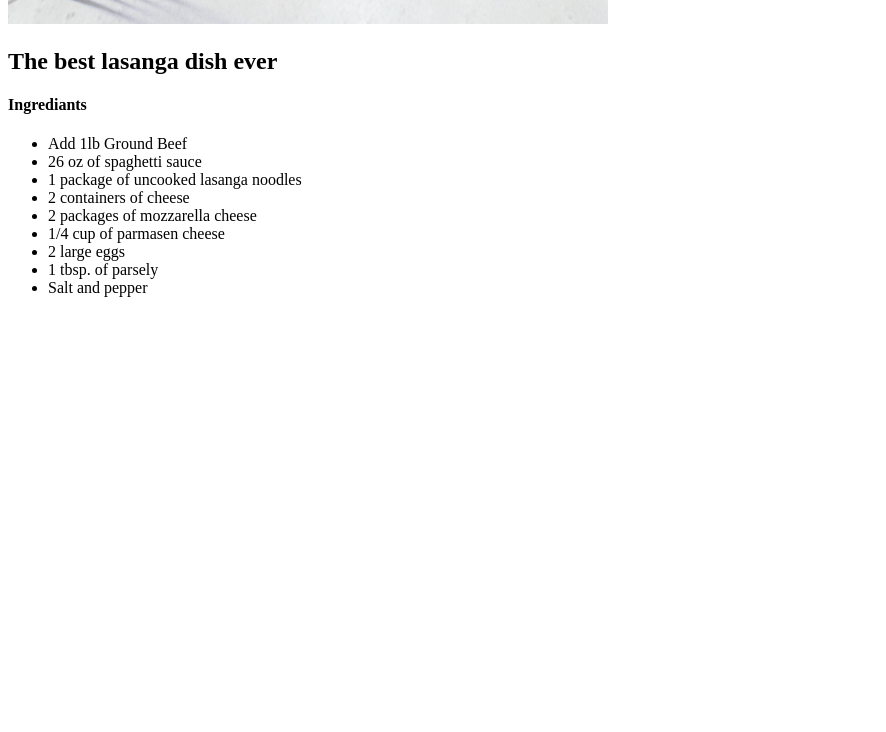
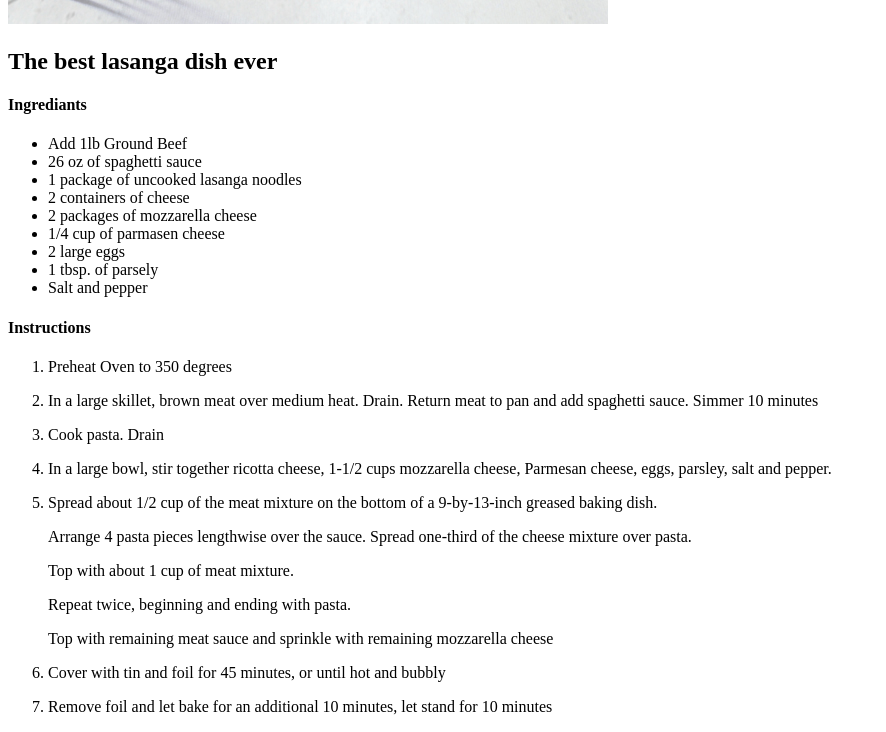
Before and after one commit to StunnaDawg/odin-recipes, a plain HTML site: page recipes/lasanga.html in a window 1280 px wide. Shown: the part 456-1188 px from the top of the page, without its empty margins (0-886 px from the left). Before the commit the page ends 800 px from the top, so only its background shows below. Drawn offline with Linux system fonts and the light colour scheme.

Commit message:
steps list spaced

```diff
--- a/recipes/lasanga.html
+++ b/recipes/lasanga.html
@@ -22,6 +22,27 @@
             <li>Salt and pepper</li>
         </ul>
 
+        <h4>Instructions</h4>
+        <ol>
+            <li>Preheat Oven to 350 degrees</li>
+            <p> </p>
+            <li>In a large skillet, brown meat over medium heat. Drain. Return meat to pan and add spaghetti sauce. Simmer 10 minutes</li>
+            <p> </p>
+            <li>Cook pasta. Drain</li>
+            <p> </p>
+            <li>In a large bowl, stir together ricotta cheese, 1-1/2 cups mozzarella cheese, Parmesan cheese, eggs, parsley, salt and pepper.</li>
+            <p> </p>
+            <li>Spread about 1/2 cup of the meat mixture on the bottom of a 9-by-13-inch greased baking dish.
+                <p>Arrange 4 pasta pieces lengthwise over the sauce. Spread one-third of the cheese mixture over pasta.</p>
+                <p>Top with about 1 cup of meat mixture.</p>
+                <p>Repeat twice, beginning and ending with pasta.</p>
+                <p>Top with remaining meat sauce and sprinkle with remaining mozzarella cheese</p></li>
+                <p> </p>
+            <li>Cover with tin and foil for 45 minutes, or until hot and bubbly</li>
+            <p> </p>
+            <li>Remove foil and let bake for an additional 10 minutes, let stand for 10 minutes</li>
+        </ol>
+
     </body>
 
     </html>
```
